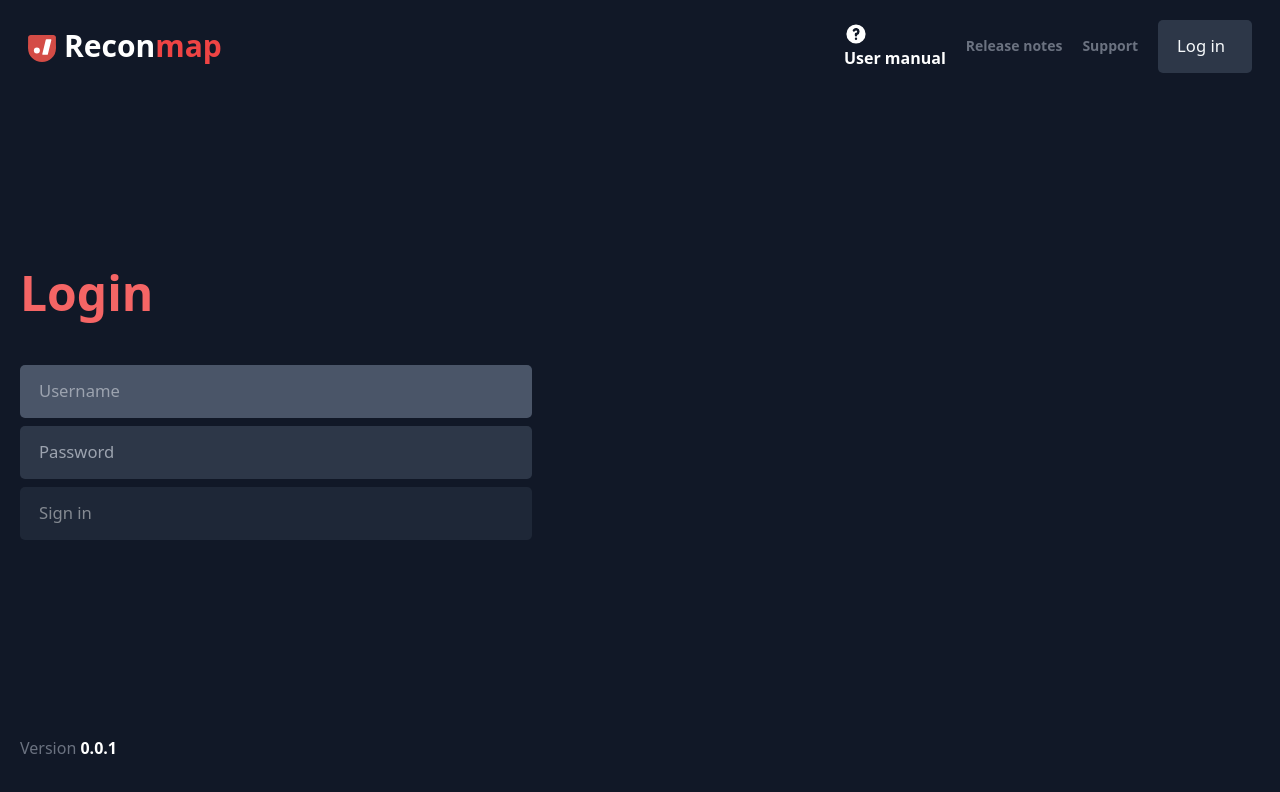
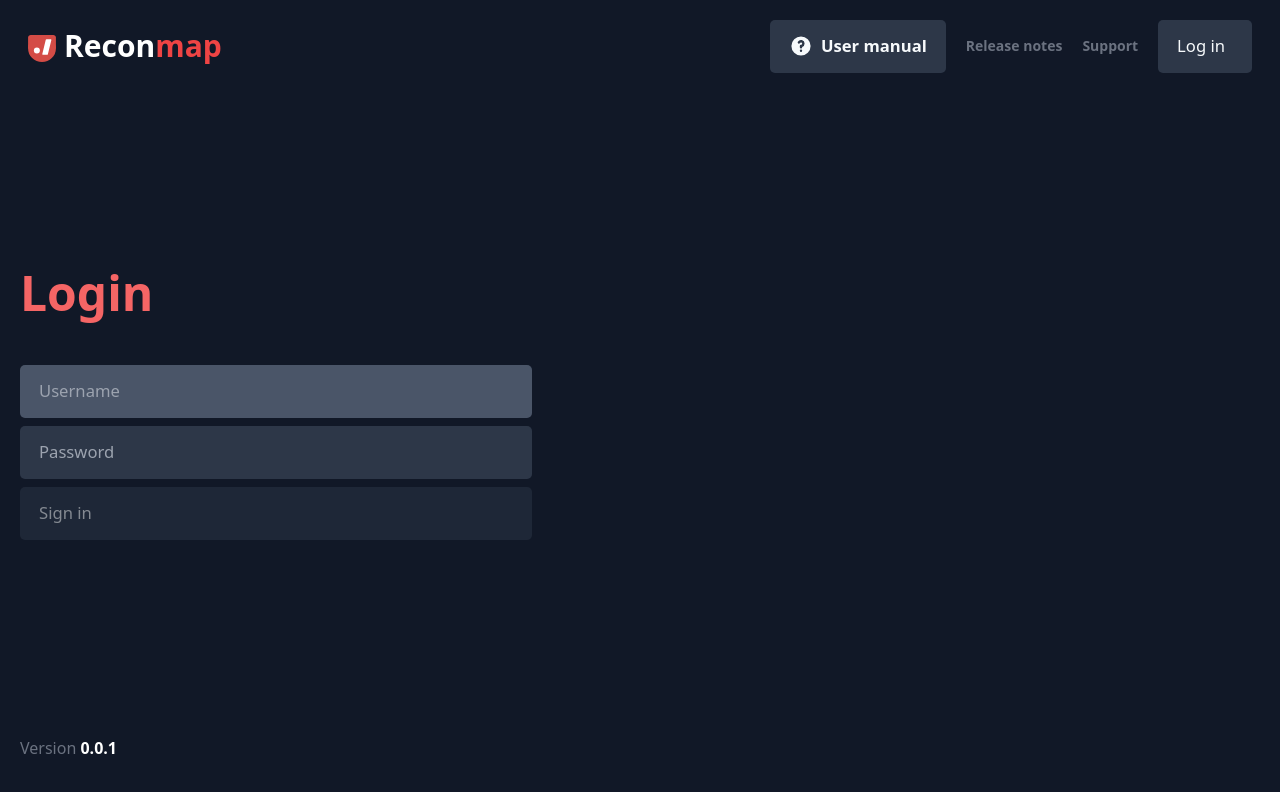
Before and after one commit to reconmap/web-client, a React (Create React App) app: page /login in a window 1280 px wide. Shown: the top 792 px of the page. Built offline with nearby package versions, Linux system fonts and the light colour scheme.

Commit message:
button class

```diff
--- a/src/components/layout/Header.js
+++ b/src/components/layout/Header.js
@@ -27,7 +27,8 @@ export default function Header() {
 
           <nav className="  font-semibold gap-5 flex items-center justify-end py-4 lg:py-0 ">
 
-          <a href="https://reconmap.org/user-manual/" target="_blank" rel="noopener noreferrer" type='menu'><IconQuestionCircle styling='mr-2'/>User manual</a>
+          <a href="https://reconmap.org/user-manual/" target="_blank" rel="noopener noreferrer" type='menu' className='button'><IconQuestionCircle styling='mr-2'/>User manual</a>
+
             {isAuth ? <>
               <button type='menu' onClick={(e) => { e.preventDefault(); history.push('/user/preferences') }}><IconPreferences styling='mr-2'/> Preferences </button>
               <button onClick={handleMyProfile} type='menu' >
--- a/src/styles/_buttons.scss
+++ b/src/styles/_buttons.scss
@@ -3,7 +3,7 @@
     flex-wrap: wrap;
     gap: 1rem;
 }
-button {
+button,.button {
     @extend .base;
     display: inline-flex;
     flex-direction: row;
```
